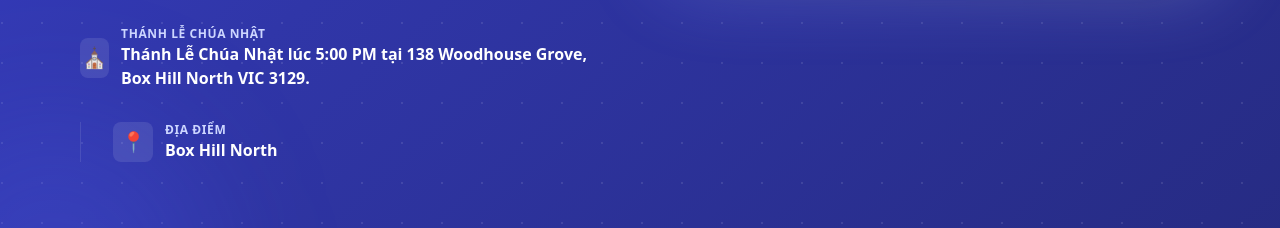
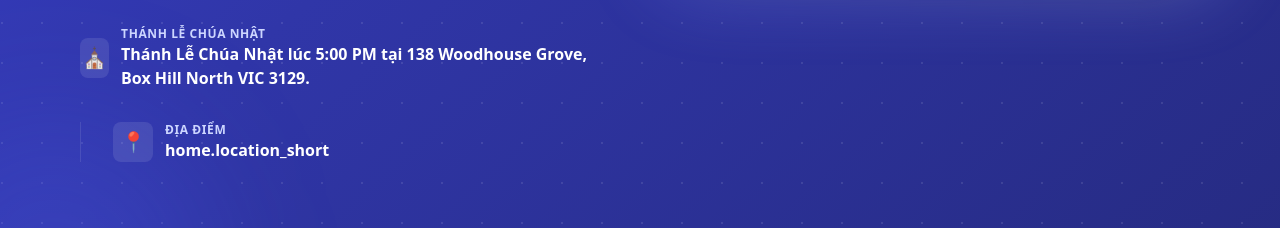
Before and after one commit to wilsonnguyen257/wilsonnguyen257.github.io, a React (Vite) app: page / in a window 1280 px wide. Shown: the part 940-1168 px from the top of the page. Built offline with nearby package versions, Linux system fonts and the light colour scheme; no server answers; the database is empty.

Commit message:
Fix duplicate keys in LanguageContext.tsx

```diff
--- a/src/contexts/LanguageContext.tsx
+++ b/src/contexts/LanguageContext.tsx
@@ -63,16 +63,6 @@ const translations = {
     'home.mass_time': 'Thánh Lễ Chúa Nhật lúc 5:00 PM tại 138 Woodhouse Grove, Box Hill North VIC 3129.',
     'home.welcome_badge': 'Chào mừng',
     'home.location': 'Địa điểm',
-    'home.location_short': 'Box Hill North',
-    'home.church_name': 'Nhà thờ St Clare',
-    'home.address_short': '138 Woodhouse Grove, Box Hill North',
-    'home.weekly_worship': 'Các Thánh Lễ Hàng Tuần',
-    'home.visit_contact': 'Ghé Thăm & Liên Hệ',
-    'home.learn_more': 'Tìm hiểu thêm',
-    'home.location_short': 'Box Hill North',
-    'home.church_name': 'Nhà thờ St Clare',
-    'home.address_short': '138 Woodhouse Grove, Box Hill North',
-    'home.weekly_worship': 'Các Thánh Lễ Hàng Tuần',
     'home.visit_contact': 'Ghé Thăm & Liên Hệ',
     'home.learn_more': 'Tìm hiểu thêm',
     'home.contact_us': 'Liên hệ với chúng tôi',
--- a/src/lib/firebase.ts
+++ b/src/lib/firebase.ts
@@ -7,7 +7,7 @@ import {
   type User as FirebaseUser,
   type Auth,
 } from 'firebase/auth';
-import { getFirestore, initializeFirestore, type Firestore } from 'firebase/firestore';
+import { initializeFirestore, type Firestore } from 'firebase/firestore';
 import { getStorage, type FirebaseStorage } from 'firebase/storage';
 
 export type User = FirebaseUser | null;
--- a/src/pages/Events.tsx
+++ b/src/pages/Events.tsx
@@ -19,13 +19,6 @@ function groupEventsByMonth(events: Event[], language: string): Record<string, E
     return groups;
   }, {});
 }
-
-// Helper function to strip HTML tags for preview text
-const stripHtml = (html: string): string => {
-  const tmp = document.createElement('div');
-  tmp.innerHTML = html;
-  return tmp.textContent || tmp.innerText || '';
-};
 
 export default function Events() {
   const { t, language } = useLanguage();
```
Also changed, not shown: .trae/documents/Fix Build Errors_ Duplicate Keys & Unused Variables.md (added).
